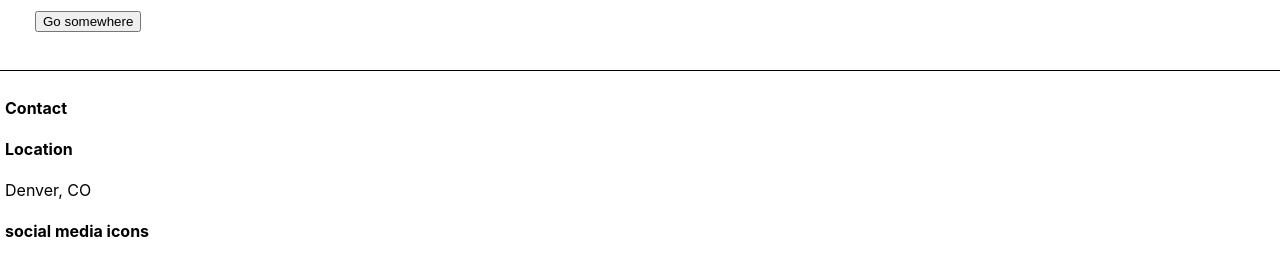
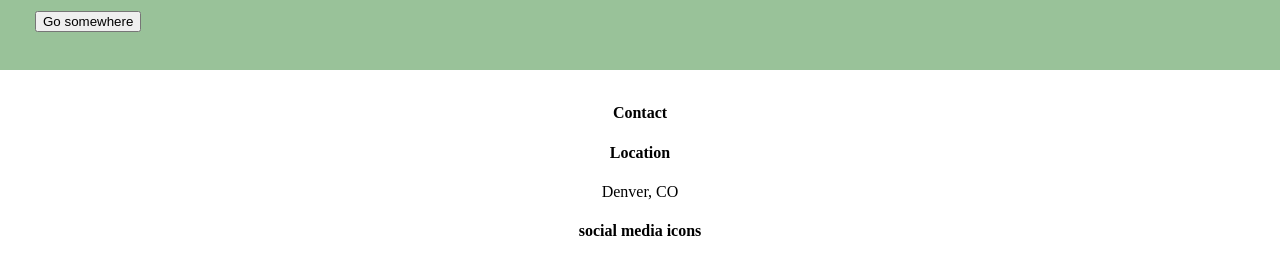
Before and after one commit to bthornton505/bt-personal-site, a React (Create React App) app in the folder bt-site/: page / in a window 1280 px wide. Shown: the part 1984-2249 px from the top of the page. Built offline with nearby package versions, Linux system fonts and the light colour scheme.

Commit message:
updated styling for footer and added background color for projects

```diff
--- a/bt-site/src/Site.css
+++ b/bt-site/src/Site.css
@@ -1,4 +1,5 @@
 /* NAVBAR STYLES */
+
 #bt-navbar {
   display: flex;
   justify-content: center;
@@ -86,6 +87,8 @@ a:visited {
   /* margin: 25px, 0px; */
   padding-top: 2%;
   padding-bottom: 3%;
+  background-color: rgba(0, 102, 0, 0.4)
+  /* opacity: 0.2; */
 }
 
 #projects-container {
@@ -98,26 +101,28 @@ a:visited {
 /* FOOTER STYLING */
 
 #contact {
-  /* display: flex; */
-  /* justify-content: center; */
-  margin: 0;
-  padding: 5px;
-  border-top-style: solid;
-  border-width: 1px;
-  /* background-color: yellow; */
+  font-family: "Hiragino Sans GB";
+  padding-top: 1%;
+  /* border-top-style: solid;
+  border-width: 1px; */
+  text-align: center;
 }
 
-.bt-contact {
-  display: flex;
-  text-align: left;
+#contact-content {
+  list-style-type: none;
 }
 
-.bt-location {
-  display: flex;
-  text-align: center;
+
+.bt-email {
+  /* text-align: center; */
 }
 
 .bt-social-links {
   display: flex;
-  text-align: right;
+  flex-direction: row;
+  justify-content: center;
 }
+
+.social-icon {
+  color: black;
+}
```
